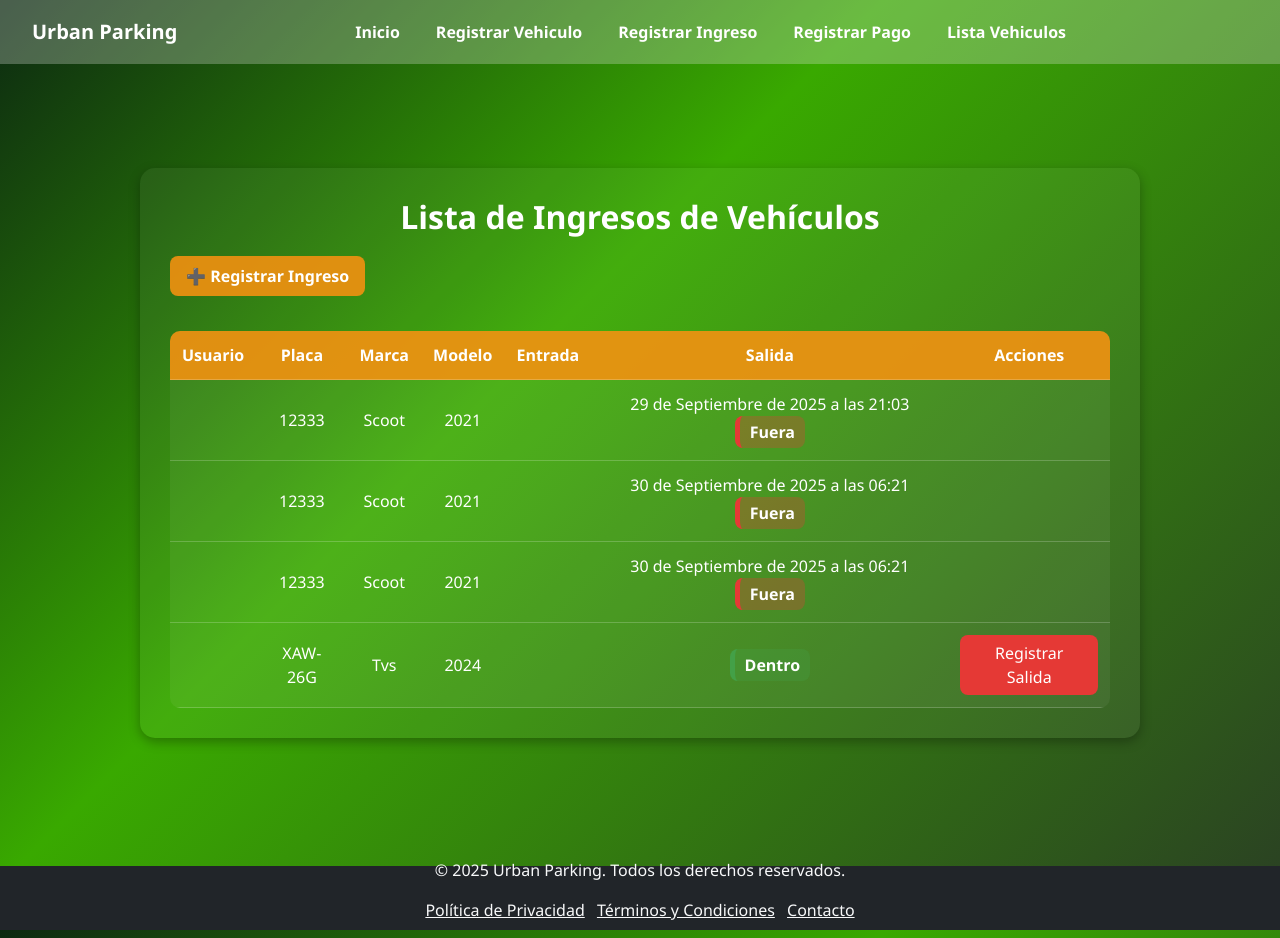
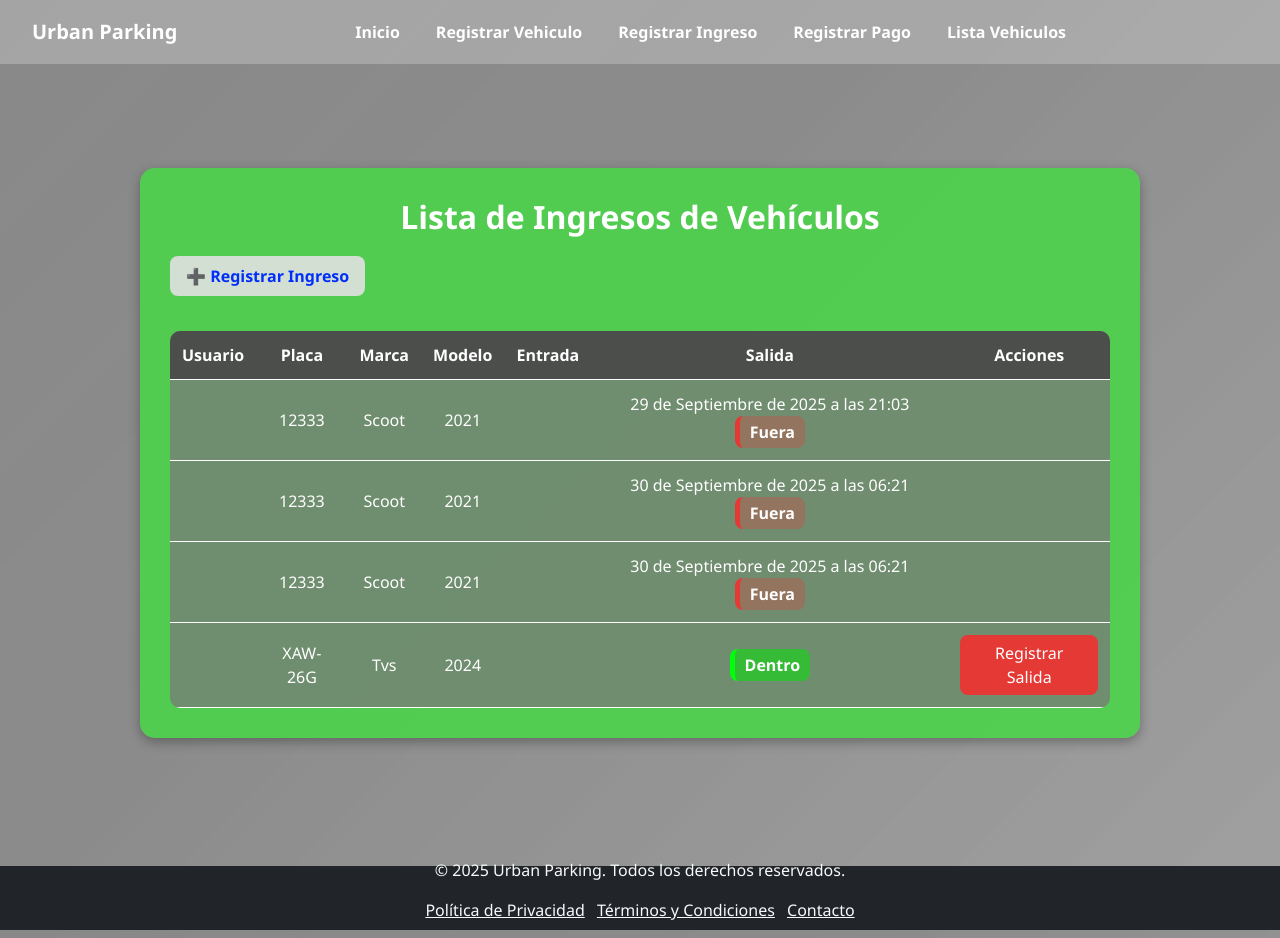
Before and after one commit to checho2409/Urban-Parking, a Django app: page /ingresos-vehiculos/ in a window 1280 px wide. Run offline with Django 5.2, Linux system fonts and the light colour scheme; data comes from the database, SQL or seed files in the repository.

Commit message:
cambio color ingreso de vehicuos
ingreso de vehiculos cambio colores

```diff
--- a/Appingreso_vehiculos/static/invehj/css/lista.css
+++ b/Appingreso_vehiculos/static/invehj/css/lista.css
@@ -2,7 +2,7 @@
 .ingresos-container {
     max-width: 1000px;
     margin: 40px auto;
-    background: rgba(255, 255, 255, 0.05);
+    background: rgba(75, 212, 75, 0.897);
     padding: 30px;
     border-radius: 15px;
     box-shadow: 0px 4px 12px rgba(0,0,0,0.3);
@@ -15,7 +15,7 @@
     font-size: 2rem;
     font-weight: bold;
     margin-bottom: 20px;
-    color: #fff !important;
+    color: #ffffff !important;
 }
 
 /* Enlace registrar ingreso */
@@ -23,8 +23,8 @@
     display: inline-block;
     margin-bottom: 15px;
     padding: 8px 16px;
-    background: #f49110e3;
-    color: white;
+    background: #e2e2e2e3;
+    color: rgb(0, 46, 250);
     font-weight: 600;
     border-radius: 8px;
     text-decoration: none;
@@ -32,7 +32,7 @@
 }
 
 .ingresos-link:hover {
-    background: #4a0072;
+    background: #9435c7bd;
     text-decoration: none;
 }
 
@@ -41,21 +41,21 @@
     width: 100%;
     border-collapse: collapse;
     margin-top: 20px;
-    background: rgba(255,255,255,0.05);
+    background: #797979c2;
     border-radius: 10px;
     overflow: hidden;
-    color: white;
+    color: rgb(255, 255, 255);
 }
 
 .ingresos-table th,
 .ingresos-table td {
     padding: 12px;
     text-align: center;
-    border-bottom: 1px solid rgba(255,255,255,0.2);
+    border-bottom: 1px solid rgb(255, 255, 255);
 }
 
 .ingresos-table th {
-    background: #f49110e3;
+    background: #474747e3;
     color: #fff !important;
     font-weight: bold;
 }
@@ -73,8 +73,8 @@
 }
 
 .estado.dentro {
-    background: rgba(67, 160, 71, 0.3);
-    border-left: 5px solid #43a047;
+    background: rgba(19, 216, 19, 0.616);
+    border-left: 5px solid #00ff0d;
 }
 
 .estado.fuera {
@@ -103,7 +103,7 @@
 .form-container {
     max-width: 600px;
     margin: 40px auto;
-    background: rgba(255, 255, 255, 0.05);
+    background: rgba(10, 199, 51, 0.842);
     padding: 30px;
     border-radius: 15px;
     box-shadow: 0px 4px 12px rgba(0,0,0,0.3);
@@ -166,7 +166,7 @@
 
 /* === BOTONES === */
 .btn-primary-custom {
-    background: #f49110e3;
+    background: #646464e3;
     color: white;
     border: none;
     padding: 10px 20px;
@@ -184,8 +184,8 @@
 }
 
 .btn-cancel {
-    background: rgba(255,255,255,0.2);
-    color: white;
+    background: rgb(100, 100, 100);
+    color: rgb(255, 255, 255);
     border: none;
     padding: 10px 20px;
     border-radius: 8px;
@@ -195,7 +195,7 @@
 }
 
 .btn-cancel:hover {
-    background: rgba(255,255,255,0.35);
+    background: rgba(182, 21, 21, 0.938);
 }
 
 /* === ALERTAS === */
--- a/Appinicio/static/inicioj/css/usuarioij.css
+++ b/Appinicio/static/inicioj/css/usuarioij.css
@@ -9,7 +9,7 @@
 /* ======== SIDEBAR ======== */
 .usuario-sidebar {
     width: 250px;
-    background: linear-gradient(180deg, #1b5e20, #2e7d32, #43a047);
+    background: linear-gradient(180deg, #ff0000, #00ff0d, #002fff);
     padding: 30px 20px;
     color: white;
     display: flex;
--- a/parking/static/inicios/css/admin_united.css
+++ b/parking/static/inicios/css/admin_united.css
@@ -6,7 +6,7 @@ body {
     min-height: 100vh;
     display: flex;
     flex-direction: column;
-    background: linear-gradient(135deg, #0c2911 0%, #39A900 40%, #2a3e24 100%);
+    background: linear-gradient(135deg, #636363c2 0%, #616161bb 40%, #757575af 100%);
     color: #fff;
 }
 
```
